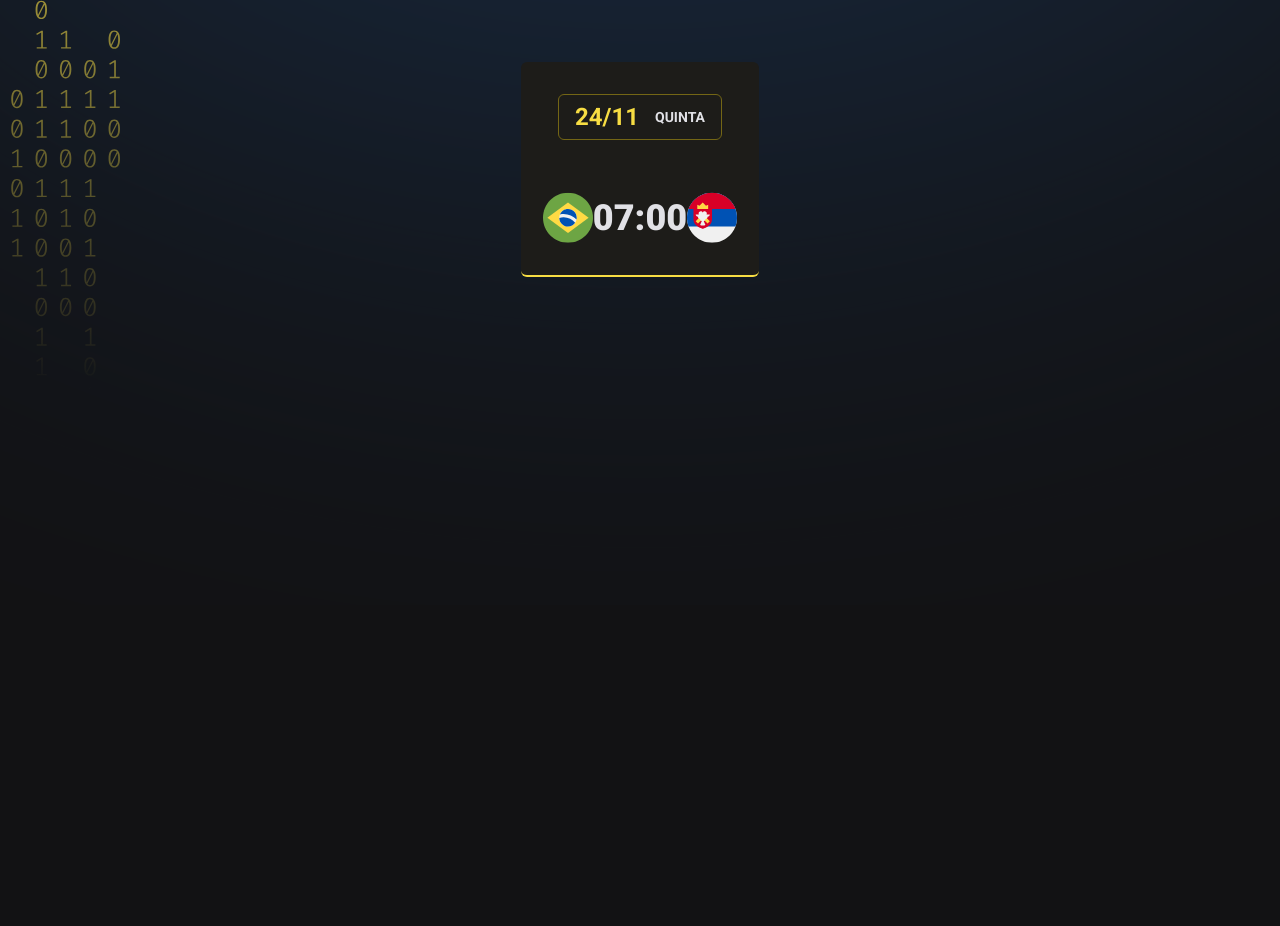
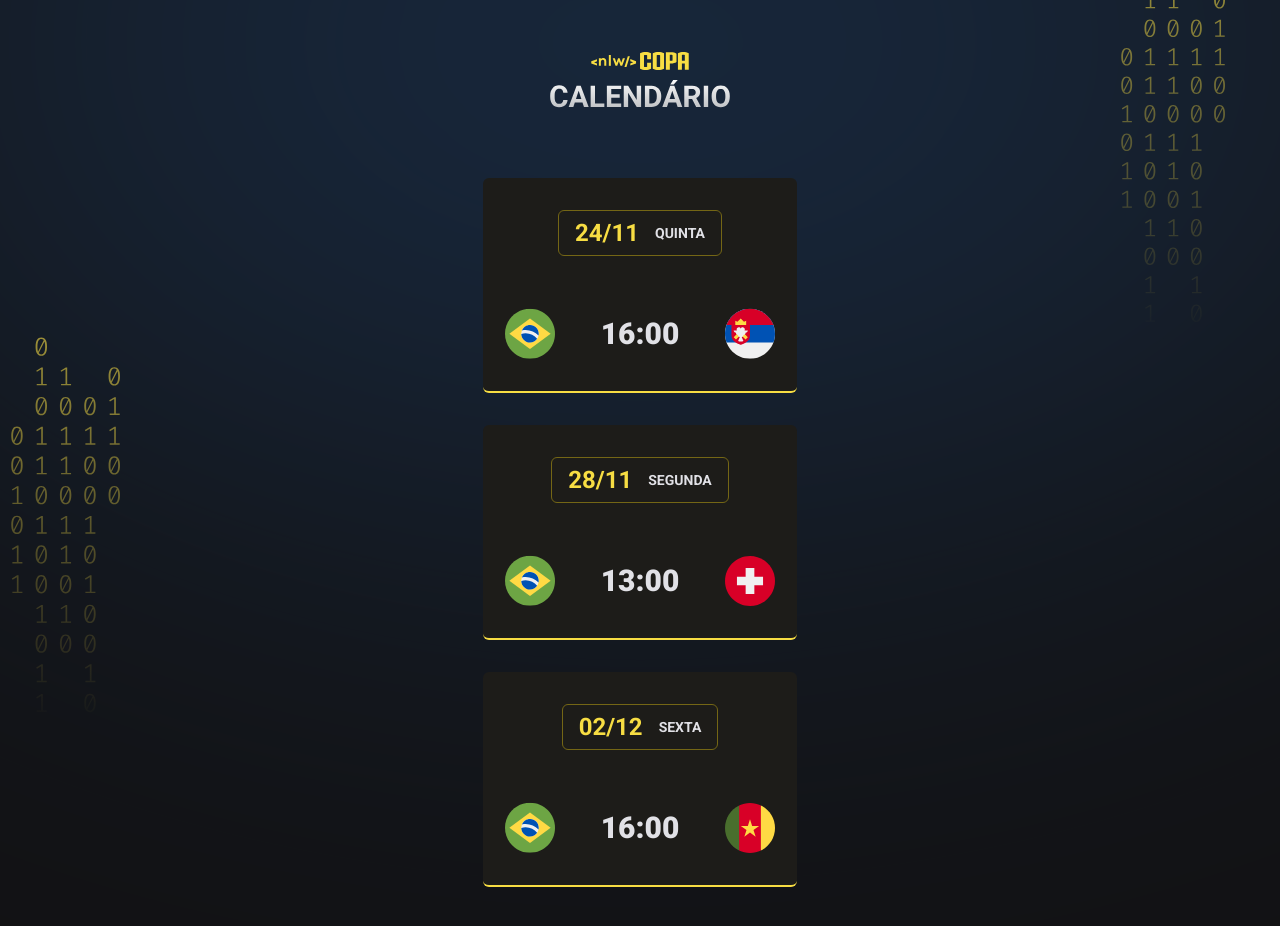
Before and after one commit to HenriqueBnchn/nlw-copa, a plain HTML site: page index.html in a window 1280 px wide. Before the commit the page ends 800 px from the top, so only its background shows below. Drawn offline with Linux system fonts and the light colour scheme.

Commit message:
aula 03 concluída

```diff
--- a/index.html
+++ b/index.html
@@ -15,28 +15,10 @@
 
 <body>
   <div id="app">
-    <header>
-
-    </header>
-
-    <main id="cards">
-      <div class="card">
-        <h2>24/11 <span>quinta</span></h2>
-
-        <ul>
-          <li>
-            <img src="./assets/icon-brazil.svg" alt="icone bandeira do Brasil">
-            <strong>07:00</strong>
-            <img src="./assets/icon-serbia.svg" alt="icone bandeira da Sérvia">
-          </li>
-
-        </ul>
-      </div>
-
-    </main>
-
 
   </div>
+
+  <script src="main.js"></script>
 </body>
 
 </html>
--- /dev/null
+++ b/main.js
@@ -0,0 +1,38 @@
+function createGame(player1, hour, player2) {
+  return `
+    <li>
+      <img src="./assets/icon-${player1}.svg" alt="icone bandeira do ${player1}">
+      <strong>${hour}</strong>
+      <img src="./assets/icon-${player2}.svg" alt="icone bandeira da ${player2}">
+    </li>
+  `
+}
+
+
+function createCard(date, day, games) {
+  return `
+    <div class="card">
+      <h2>${date} <span>${day}</span></h2>
+      <ul>
+        ${games}
+      </ul>
+    </div>
+  `
+}
+
+
+
+
+
+
+document.querySelector('#app').innerHTML = `
+<header>
+      <img src="./assets/logo.svg" alt="logo nlw copa">
+    </header>
+
+    <main id="cards">
+      ${createCard("24/11", "quinta", createGame('brazil', '16:00' ,'serbia'))}
+      ${createCard("28/11", "segunda", createGame('brazil', '13:00' ,'switzerland'))}
+      ${createCard("02/12", "sexta", createGame('brazil', '16:00' ,'cameroon'))}
+    </main>
+`
--- a/style.css
+++ b/style.css
@@ -8,14 +8,15 @@ body{
   background-color: #121214;
   background-image: url('./assets/bg.svg');
   background-repeat: no-repeat;
-  background-position: center;
-  background-position-y: 55%;
+  background-position-x: center;
+  /* background-position-y: -55%; */
   background-size: cover;
 }
 
 body *{
   font-family: 'Roboto', sans-serif;
 }
+
 
 #app{
   width: fit-content;
@@ -24,8 +25,15 @@ body *{
 
 header{
   margin-bottom: 62px;
+  display: flex;
+  justify-content: center;
 }
 
+#cards{
+  display: flex;
+  flex-direction: column;
+  gap: 32px;
+}
 
 .card{
   padding: 32px 22px;
@@ -59,16 +67,28 @@ header{
   text-transform: uppercase;
 }
 
+.card ul{
+  display: flex;
+  gap: 24px;
+  flex-direction: column;
+
+  width: 270px;
+}
+
 .card ul li{
   display: flex;
   justify-content: space-between;
   align-items: center;
 }
 
+.card ul li + li{
+  padding-top: 24px;
+  border-top: 1px solid hsla(240, 6%, 21%, 1);
+}
+
 .card ul li strong{
-
-  font-style: normal;
   font-weight: 900;
-  font-size: 36px;
+  font-size: 30px;
   color: #E1E1E6;
+  line-height: 125%;
 }
```
Also changed, not shown: assets/icon-cameroon.svg (added), assets/icon-switzerland.svg (added).
